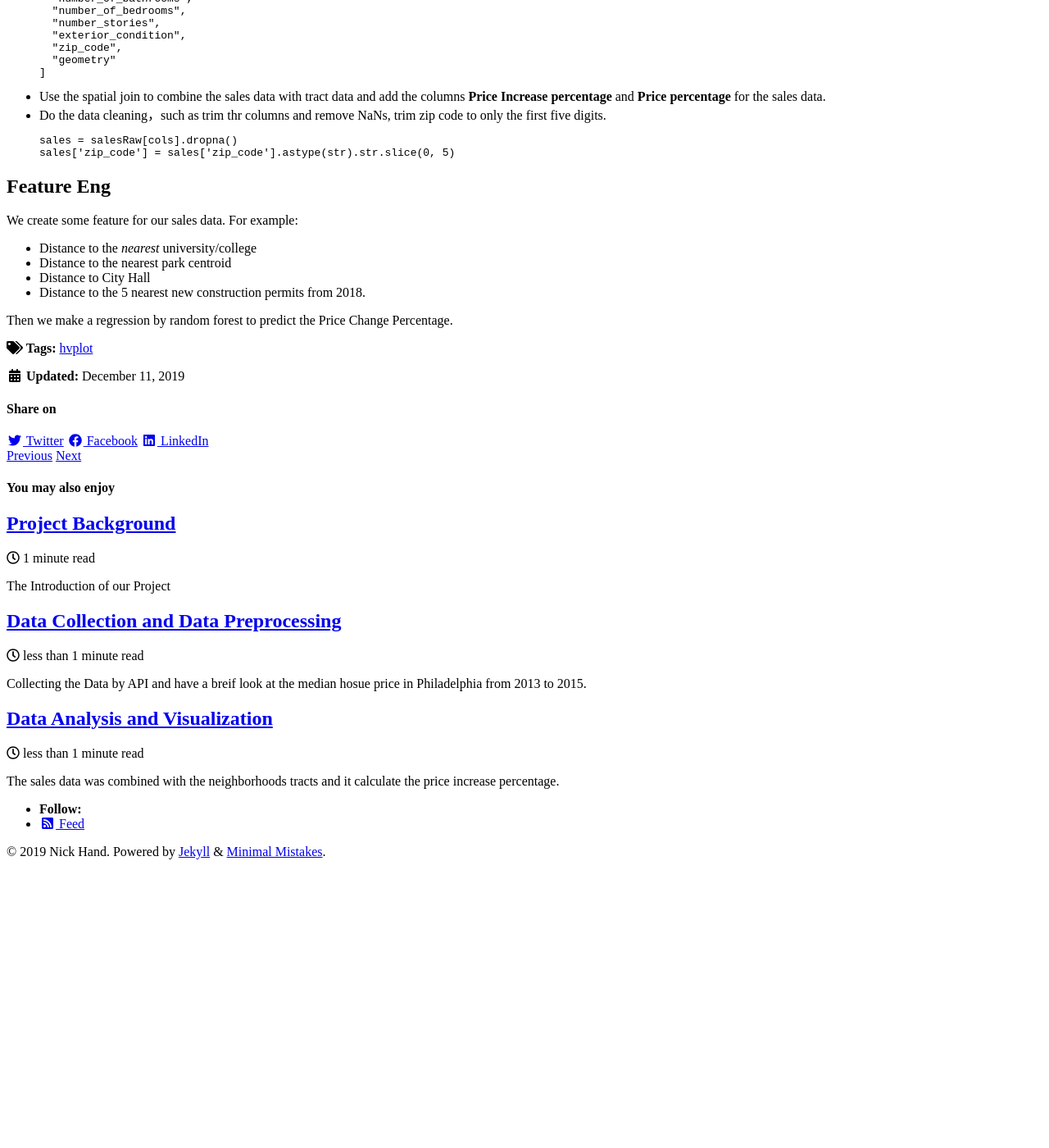
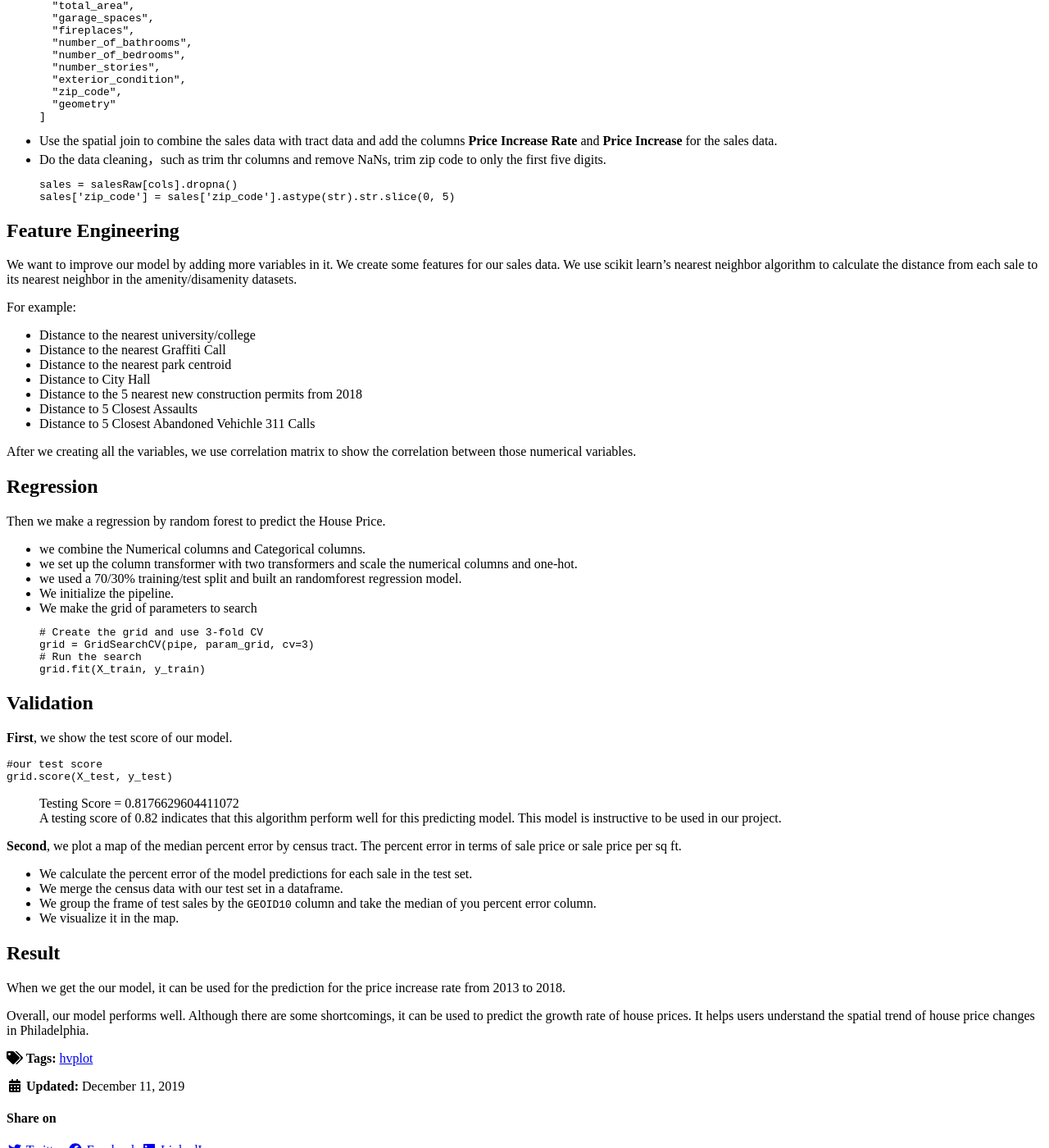
Before and after one commit to zhaoanyang36/house_price_prediction, a Jekyll site: the page built from _posts/2019-12-11-Predicting-the-House-Price-Increase.md, in a window 1280 px wide and 1400 px high, scrolled down 831 px. Shown: the whole window at 82% size. Built offline with Jekyll 4.4.1, drawn with Linux system fonts in a browser that asks for light colours; cached includes are drawn as plain includes; nearby versions of some CDN libraries; before the commit the page ends 1949 px from its top, so only the background shows below that; some of the changed text lies outside the part shown.

Commit message:
Update 2019-12-11-Predicting-the-House-Price-Increase.md

````diff
--- a/_posts/2019-12-11-Predicting-the-House-Price-Increase.md
+++ b/_posts/2019-12-11-Predicting-the-House-Price-Increase.md
@@ -1,14 +1,12 @@
 ---
-title: "Predicting the House Price Increase"
+title: "Predicting the House Price Increase Rate"
 date: 2019-12-11
 published: true
 tags: [hvplot]
 excerpt: "The random forest was used in this part to make the prediction."
 hv-loader:
-  hv-chart-1: "charts/d.html"
-altair-loader:
-  altair-chart-1: "charts/top20.json"
-  altair-chart-2: "charts/scatterplot.json"
+  hv-chart-1: "charts/MeanAbsoluteError.html"
+  hv-chart-2: "charts/PredictedPricerate.html"
 toc: true
 toc_sticky: true
 ---
@@ -37,20 +35,59 @@ cols = [
     "geometry"
 ]
 ```
-- Use the spatial join to combine the sales data with tract data and add the columns **Price Increase percentage** and **Price percentage** for the sales data.
+- Use the spatial join to combine the sales data with tract data and add the columns **Price Increase Rate** and **Price Increase** for the sales data.
 - Do the data cleaning，such as trim thr columns and remove NaNs, trim zip code to only the first five digits.
 ```python
 sales = salesRaw[cols].dropna()
 sales['zip_code'] = sales['zip_code'].astype(str).str.slice(0, 5)
 ```
 
-## Feature Eng
-We create some feature for our sales data. For example:
+## Feature Engineering
+We want to improve our model by adding more variables in it. We create some features for our sales data. We use scikit learn's nearest neighbor algorithm to calculate the distance from each sale to its nearest neighbor in the amenity/disamenity datasets.
 
-- Distance to the *nearest* university/college
+For example:
+
+- Distance to the nearest university/college
+- Distance to the nearest Graffiti Call
 - Distance to the nearest park centroid
 - Distance to City Hall
-- Distance to the 5 nearest new construction permits from 2018.
+- Distance to the 5 nearest new construction permits from 2018
+- Distance to 5 Closest Assaults
+- Distance to 5 Closest Abandoned Vehichle 311 Calls
 
-Then we make a regression by random forest to predict the Price Change Percentage.
+After we creating all the variables, we use correlation matrix to show the correlation between those numerical variables.
+
+## Regression
+Then we make a regression by random forest to predict the House Price.
+- we combine the Numerical columns and Categorical columns.
+- we set up the column transformer with two transformers and scale the numerical columns and one-hot.
+- we used a 70/30% training/test split and built an randomforest regression model.
+- We initialize the pipeline.
+- We make the grid of parameters to search
+```python
+# Create the grid and use 3-fold CV
+grid = GridSearchCV(pipe, param_grid, cv=3)
+# Run the search
+grid.fit(X_train, y_train)
+```
+
+## Validation
+**First**, we show the test score of our model.
+```python
+#our test score
+grid.score(X_test, y_test)
+```
+> Testing Score = 0.8176629604411072
+A testing score of 0.82 indicates that this algorithm perform well for this predicting model. This model is instructive to be used in our project.
+
+**Second**, we plot a map of the median percent error by census tract. The percent error in terms of sale price or sale price per sq ft.
+- We calculate the percent error of the model predictions for each sale in the test set.
+- We merge the census data with our test set in a dataframe.
+- We group the frame of test sales by the `GEOID10` column and take the median of you percent error column.
+- We visualize it in the map.
 <div id="hv-chart-1"></div>
+
+## Result
+When we get the our model, it can be used for the prediction for the price increase rate from 2013 to 2018.
+<div id="hv-chart-2"></div>
+Overall, our model performs well. Although there are some shortcomings, it can be used to predict the growth rate of house prices. It helps users understand the spatial trend of house price changes in Philadelphia.
````
